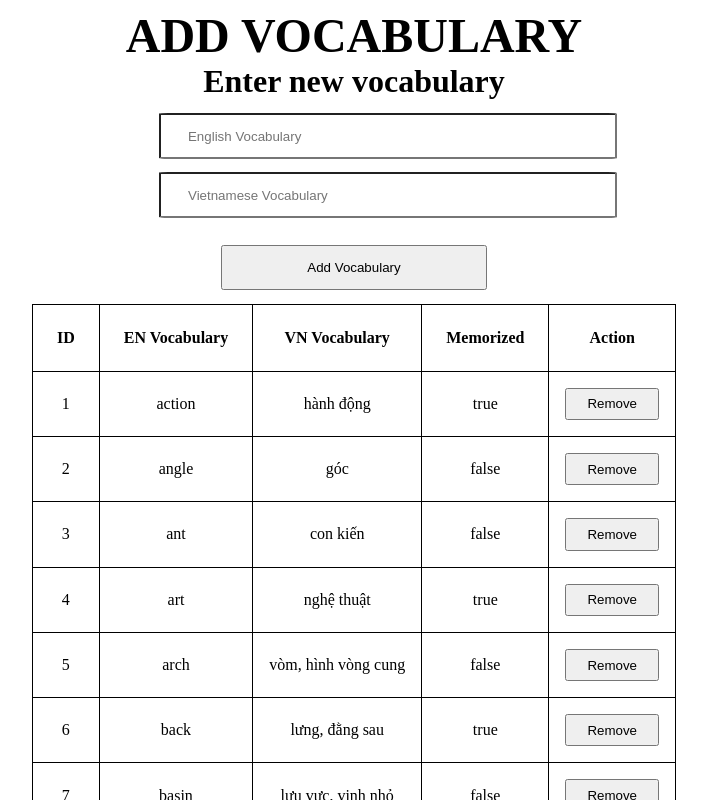
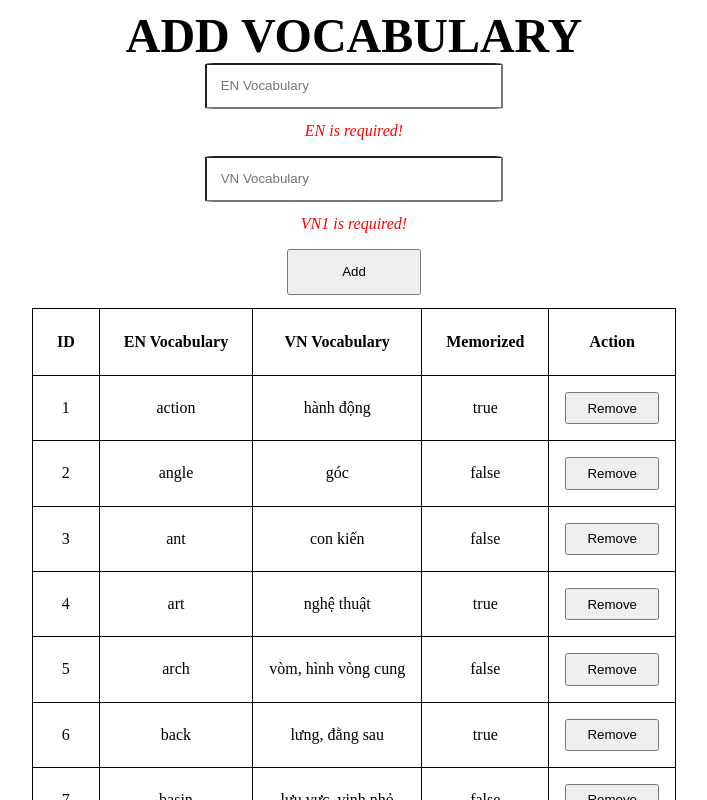
Before and after one commit to changdinh/VocabularyManagement.github.io, an Angular app: page / in a window 1280 px wide. Shown: the top 800 px of the page, without its empty margins (286-993 px from the left). Built offline with nearby package versions, Linux system fonts and the light colour scheme.

Commit message:
validate 2 input

```diff
--- a/src/app/app.module.ts
+++ b/src/app/app.module.ts
@@ -5,7 +5,7 @@ import { AppRoutingModule } from './app-routing.module';
 import { AppComponent } from './app.component';
 import { ListComponent } from './component/list/list.component';
 import { AddComponent } from './component/add/add.component';
-import { FormsModule } from '@angular/forms';
+import { FormsModule, ReactiveFormsModule } from '@angular/forms';
 
 @NgModule({
   declarations: [
@@ -16,7 +16,8 @@ import { FormsModule } from '@angular/forms';
   imports: [
     BrowserModule,
     AppRoutingModule,
-    FormsModule
+    FormsModule,
+    ReactiveFormsModule
   ],
   providers: [],
   bootstrap: [AppComponent]
--- a/src/app/component/add/add.component.html
+++ b/src/app/component/add/add.component.html
@@ -1,8 +1,18 @@
-<div class="wrapper">
-    <h1>Enter new vocabulary</h1>
-    <div class="tmp">
-        <input type="text" placeholder="English Vocabulary" [(ngModel)] = "newEN">
-        <input type="text" placeholder="Vietnamese Vocabulary" [(ngModel)] = "newVN">
-    </div>
-    <button (click)='addNew()'>Add Vocabulary</button>
-</div>
+<form [formGroup]="formcheck" (ngSubmit)="addNew()">
+    <div class="en">
+        <input placeholder="EN Vocabulary" type="text" formControlName="en" [(ngModel)]="newEN">
+
+        <div *ngIf="!EN().errors ? false : EN().errors.required" class="err">EN is required!</div>
+        <div *ngIf="!EN().errors ? false : EN().errors.minlength" class="err">Min length = 2 </div>
+        <div *ngIf="!EN().errors ? false : EN().errors.pattern" class="err">The field only contains letters or spaces</div>
+      </div><!---END EN-->
+
+      <div class="vn">
+        <input type="text" placeholder="VN Vocabulary" formControlName="vn" [(ngModel)]="newVN">
+
+        <div *ngIf="!VN().errors ? false : VN().errors.required" class="err">VN1 is required!</div>
+        <div *ngIf="!VN().errors ? false : VN().errors.minlength" class="err">VN Min length = 2 </div>
+        <div *ngIf="!VN().errors ? false : VN().errors.pattern" class="err">The field only contains letters or spaces</div>
+      </div><!----END VN-->
+      <button type="submit">Add</button>
+</form>
--- a/src/app/component/add/add.component.scss
+++ b/src/app/component/add/add.component.scss
@@ -1,24 +1,45 @@
-.wrapper{
+// .wrapper{
+//     text-align: center;
+//     h1{
+//         margin: 0;
+//     }
+//     .tmp{
+//         margin: 0 auto;
+//         width: 26em;
+//         input{
+//             display: block;
+//             padding: 1em 2em;
+//             width: 30em;
+//             margin: 1em;
+//             border-radius: 2%;
+//         }
+//     }
+
+//     button{
+//         padding: 1em;
+//         width: 20em;
+//         margin: 1em;
+//         cursor: pointer;
+//     }
+// }
+
+form{
     text-align: center;
-    h1{
-        margin: 0;
+    input{
+        padding: 1em;
+        width: 20em;
+        border-radius: 3%;
+        margin-bottom: 1em;
     }
-    .tmp{
-        margin: 0 auto;
-        width: 26em;
-        input{
-            display: block;
-            padding: 1em 2em;
-            width: 30em;
-            margin: 1em;
-            border-radius: 2%;
-        }
+    .err{
+        color: red;
+        padding-bottom: 1em;
+        font-style: italic;
     }
-
     button{
         padding: 1em;
-        width: 20em;
-        margin: 1em;
+        width: 10em;
+        margin-bottom: 1em;
         cursor: pointer;
     }
 }
--- a/src/app/component/add/add.component.ts
+++ b/src/app/component/add/add.component.ts
@@ -1,5 +1,6 @@
 import { Component, OnInit } from '@angular/core';
 import { VocabularyService } from 'src/app/service/vocabulary.service';
+import { FormGroup, FormControl, Validators } from '@angular/forms';
 import { Vocabulary } from 'src/models/Vocabulary';
 
 @Component({
@@ -8,6 +9,7 @@ import { Vocabulary } from 'src/models/Vocabulary';
   styleUrls: ['./add.component.scss']
 })
 export class AddComponent implements OnInit {
+  formcheck;
   newID = this.vocabularyService.vocabularies[(this.vocabularyService.vocabularies.length) - 1].id + 1;
   newEN = '';
   newVN = '';
@@ -15,17 +17,36 @@ export class AddComponent implements OnInit {
   constructor(private vocabularyService: VocabularyService) { }
 
   ngOnInit() {
+    this.formcheck = new FormGroup({
+      'en': new FormControl('', [
+        Validators.required,
+        Validators.minLength(2),
+        Validators.pattern('[a-zA-Z ]*')
+      ]),
+      'vn': new FormControl('', [
+        Validators.required,
+        Validators.minLength(2),
+        Validators.pattern('[a-zA-Z ]*')
+      ])
+    });
   }
 
+  EN() {return this.formcheck.get('en'); }
+  VN() {return this.formcheck.get('vn'); }
+
   addNew() {
+    // console.log(this.formcheck.get('en').errors);
     const Obj: Vocabulary = {
       id: this.newID,
       en: this.newEN,
       vn: this.newVN,
       memorized: false
     };
-    this.vocabularyService.add(Obj);
-    this.newEN = '';
-    this.newVN = '';
+
+    if ((!this.EN().errors) && (!this.VN().errors)) {
+      this.vocabularyService.add(Obj);
+      this.EN().setValue('');
+      this.VN().setValue('');
+    }
   }
 }
```
